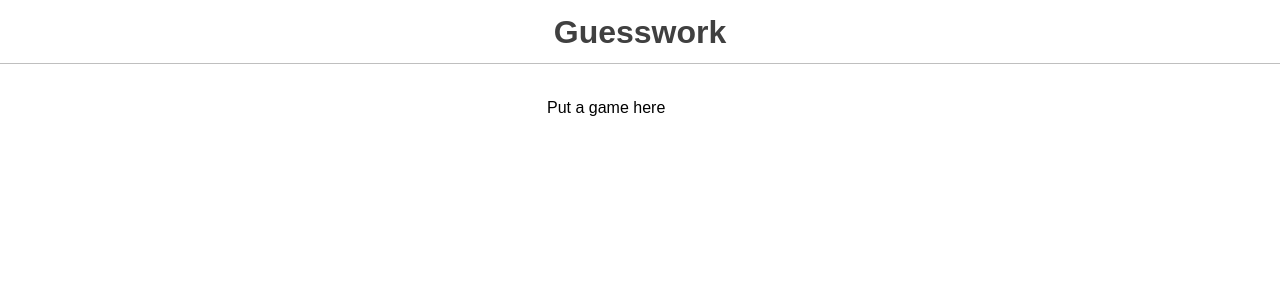
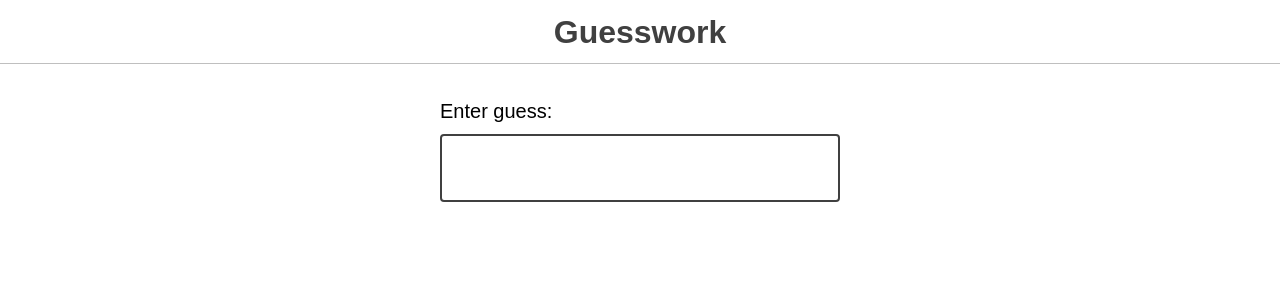
Before and after one commit to pravinkori/guesswork, a React (Vite) app: page / in a window 1280 px wide. Shown: the top 300 px of the page. Built offline with nearby package versions, Linux system fonts and the light colour scheme.

Commit message:
feat: Add GuessInput component to Game.jsx (#5)
Add GuessInput component to the Game.jsx file to allow users to input their guesses in the game interface.

This change improves user interaction and enhances the functionality of the game.

```diff
--- a/package.json
+++ b/package.json
@@ -7,7 +7,8 @@
     "dev": "vite",
     "build": "vite build",
     "lint": "eslint . --ext js,jsx --report-unused-disable-directives --max-warnings 0",
-    "preview": "vite preview"
+    "preview": "vite preview",
+    "new-component": "new-component"
   },
   "dependencies": {
     "react": "^18.2.0",
@@ -21,6 +22,7 @@
     "eslint-plugin-react": "^7.34.1",
     "eslint-plugin-react-hooks": "^4.6.0",
     "eslint-plugin-react-refresh": "^0.4.6",
+    "new-component": "^5.0.2",
     "vite": "^5.2.0"
   }
 }
--- a/src/components/Game/Game.jsx
+++ b/src/components/Game/Game.jsx
@@ -1,5 +1,6 @@
 import { sample } from "../../utils";
 import { WORDS } from "../../data";
+import GuessInput from "../GuessInput";
 
 // Pick a random word on every pageload
 const answer = sample(WORDS);
@@ -8,9 +9,9 @@
 
 function Game() {
   return (
-    <div>
-      <p>Put a game here</p>
-    </div>
+    <>
+      <GuessInput />
+    </>
   );
 }
 
--- /dev/null
+++ b/src/components/GuessInput/GuessInput.jsx
@@ -0,0 +1,30 @@
+import { useState } from "react";
+
+function GuessInput() {
+  const [guess, setGuess] = useState("");
+  console.log({ guess });
+  console.log(guess);
+
+  function handleSubmit(event) {
+    event.preventDefault();
+
+    setGuess("");
+  }
+
+  return (
+    <form className="guess-input-wrapper" onSubmit={handleSubmit}>
+      <label htmlFor="guess-input">Enter guess:</label>
+      <input
+        id="guess-input"
+        type="text"
+        value={guess}
+        onChange={(event) => {
+          const nextGuess = event.target.value.toUpperCase();
+          setGuess(nextGuess);
+        }}
+      />
+    </form>
+  );
+}
+
+export default GuessInput;
--- /dev/null
+++ b/src/components/GuessInput/index.js
@@ -0,0 +1,2 @@
+export * from "./GuessInput";
+export { default } from "./GuessInput";
```
Also changed, not shown: 1 other file (tests, documents, lock files or other folders).
